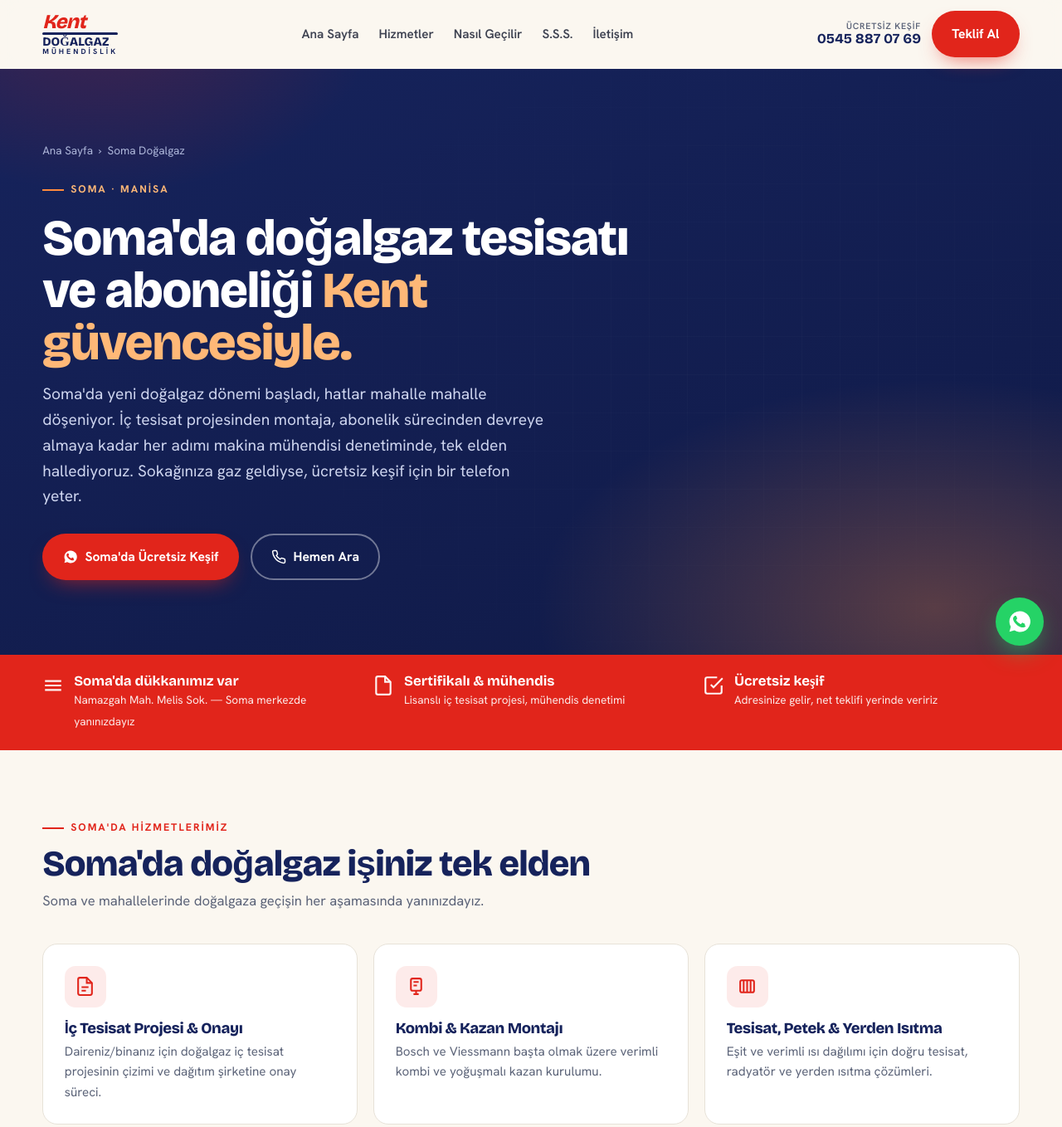
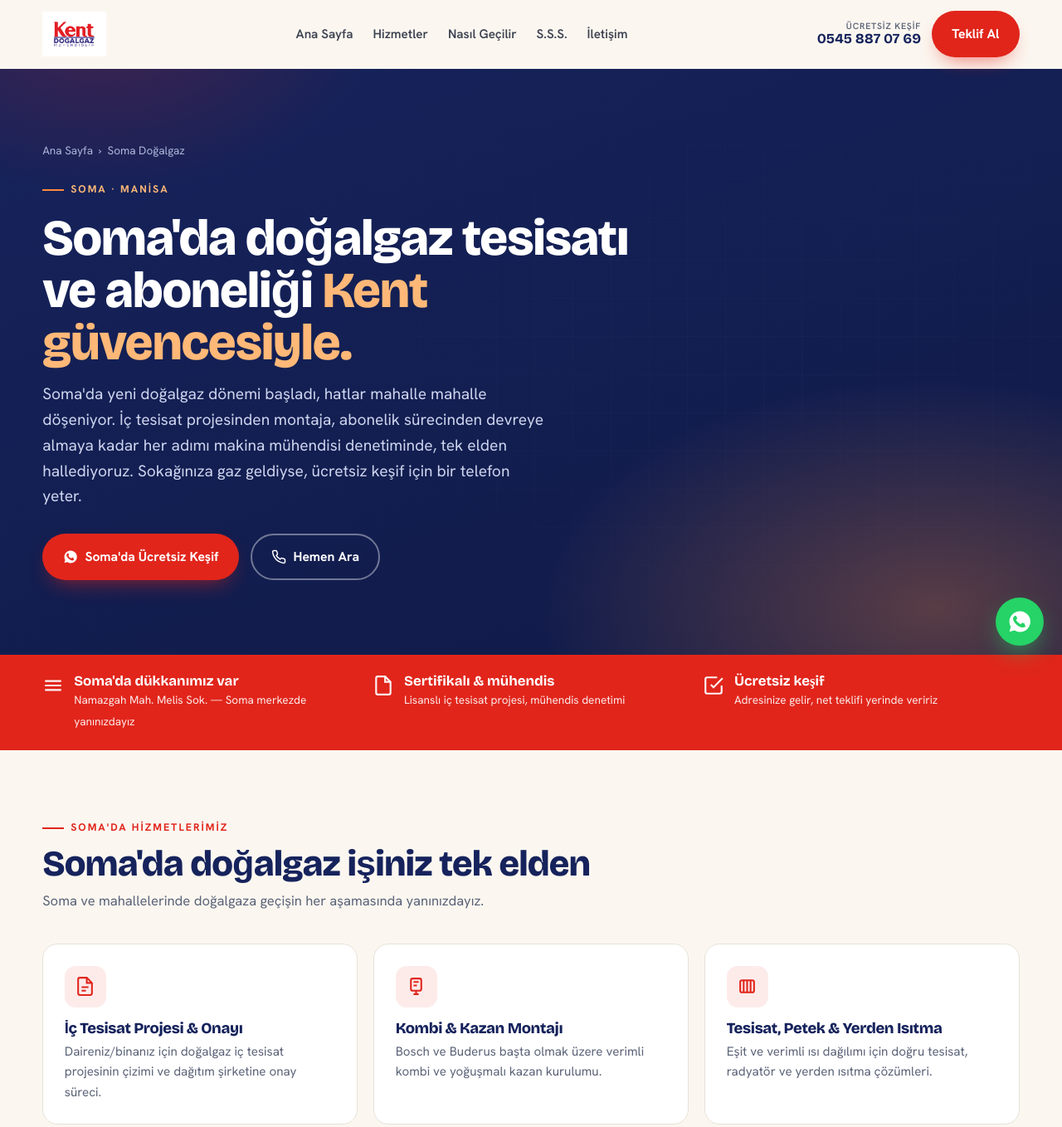
Before and after one commit to bkah-dev/kent-dogalgaz-web, a plain HTML site: page soma.html in a window 1280 px wide. Shown: the top 1358 px of the page at 83% size. Drawn offline with nearby package versions, Linux system fonts and the light colour scheme.

Commit message:
Update brand references in soma.html

```diff
--- a/soma.html
+++ b/soma.html
@@ -53,7 +53,7 @@
     { "@type": "Question", "name": "Soma'da doğalgaz abonelik ücretleri ne kadar?",
       "acceptedAnswer": { "@type": "Answer", "text": "Bağlantı bedeli, güvence bedeli ve kontrol-onay bedeli gibi kalemler EPDK çerçevesinde her yıl belirlenir ve dağıtım şirketine göre değişir. Size özel net tutarı ücretsiz keşifte hesaplayıp bildiririz." } },
     { "@type": "Question", "name": "Kombi mi kazan mı, hangi marka?",
-      "acceptedAnswer": { "@type": "Answer", "text": "Evinizin büyüklüğü ve ihtiyacınıza göre öneririz. Bosch ve Viessmann başta olmak üzere verimli cihazlar uyguluyoruz; en doğru seçimi keşifte birlikte belirleriz." } }
+      "acceptedAnswer": { "@type": "Answer", "text": "Evinizin büyüklüğü ve ihtiyacınıza göre öneririz. Bosch ve Buderus başta olmak üzere verimli cihazlar uyguluyoruz; en doğru seçimi keşifte birlikte belirleriz." } }
   ]
 }
 </script>
@@ -91,6 +91,8 @@
   header.scrolled{border-color:var(--line);box-shadow:0 6px 20px -16px rgba(0,0,0,.4)}
   .nav{display:flex;align-items:center;justify-content:space-between;padding:.8rem 0;gap:1rem}
   .logo{display:flex;flex-direction:column;line-height:.9;user-select:none}
+  .logo-img{height:54px;width:auto;display:block}
+  @media(max-width:680px){.logo-img{height:44px}}
   .logo .l1{font-family:"Bricolage Grotesque";font-weight:800;font-size:1.5rem;color:var(--red);font-style:italic;letter-spacing:-.03em}
   .logo .bar{height:3px;background:var(--navy);width:100%;margin:2px 0;border-radius:2px}
   .logo .l2{font-family:"Bricolage Grotesque";font-weight:800;font-size:.92rem;color:var(--navy)}
@@ -196,8 +198,7 @@
 <header id="top">
   <div class="wrap nav">
     <a href="index.html" class="logo" aria-label="Kent Doğalgaz Mühendislik ana sayfa">
-      <span class="l1">Kent</span><span class="bar"></span>
-      <span class="l2">DOĞALGAZ</span><span class="l3">MÜHENDİSLİK</span>
+      <img class="logo-img" src="images/kent-logo.png" alt="Kent Doğalgaz Mühendislik logo">
     </a>
     <nav class="nav-links" id="navLinks">
       <a href="index.html">Ana Sayfa</a>
@@ -271,7 +272,7 @@
       <article class="card reveal">
         <div class="ico"><svg viewBox="0 0 24 24" fill="none" stroke="currentColor" stroke-width="2"><rect x="6" y="3" width="12" height="14" rx="2"/><path d="M9 21h6M12 17v4M9 7h6M9 11h4"/></svg></div>
         <h3>Kombi &amp; Kazan Montajı</h3>
-        <p>Bosch ve Viessmann başta olmak üzere verimli kombi ve yoğuşmalı kazan kurulumu.</p>
+        <p>Bosch ve Buderus başta olmak üzere verimli kombi ve yoğuşmalı kazan kurulumu.</p>
       </article>
       <article class="card reveal">
         <div class="ico"><svg viewBox="0 0 24 24" fill="none" stroke="currentColor" stroke-width="2"><rect x="4" y="5" width="16" height="14" rx="2"/><path d="M8 5v14M12 5v14M16 5v14"/></svg></div>
@@ -336,7 +337,7 @@
         <div class="ans">Bağlantı bedeli, güvence bedeli ve kontrol-onay bedeli gibi kalemler EPDK çerçevesinde her yıl belirlenir ve dağıtım şirketine göre değişir. İç tesisat maliyeti ise dairenizin büyüklüğüne ve cihaz seçimine bağlıdır. Size özel net tutarı ücretsiz keşifte hesaplayıp yazılı veririz.</div>
       </details>
       <details class="reveal"><summary>Kombi mi kazan mı, hangi marka? <span class="plus"></span></summary>
-        <div class="ans">Evinizin büyüklüğüne ve ihtiyacınıza göre öneririz. Bosch ve Viessmann başta olmak üzere verimli, garantili cihazlar uyguluyoruz. En doğru ve en ekonomik seçimi keşifte birlikte belirleriz.</div>
+        <div class="ans">Evinizin büyüklüğüne ve ihtiyacınıza göre öneririz. Bosch ve Buderus başta olmak üzere verimli, garantili cihazlar uyguluyoruz. En doğru ve en ekonomik seçimi keşifte birlikte belirleriz.</div>
       </details>
       <details class="reveal"><summary>Soma'nın hangi mahallelerinde çalışıyorsunuz? <span class="plus"></span></summary>
         <div class="ans">Soma merkez ve tüm mahallelerinde hizmet veriyoruz. Çevre ilçelerde de (Kırkağaç ve diğer Manisa ilçeleri) doğalgaz işlerinizi üstleniyoruz. Adresinizi söyleyin, hemen planlayalım.</div>
```
